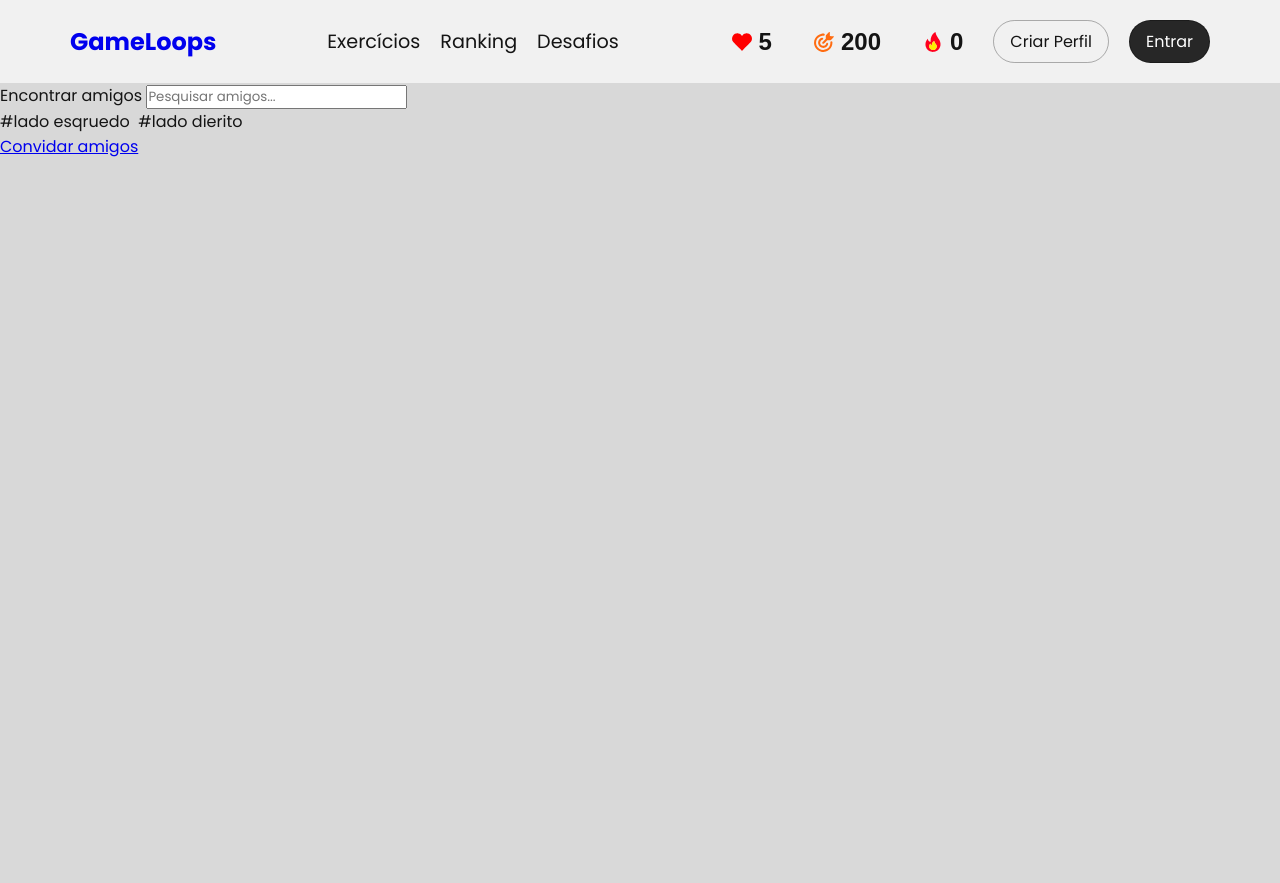
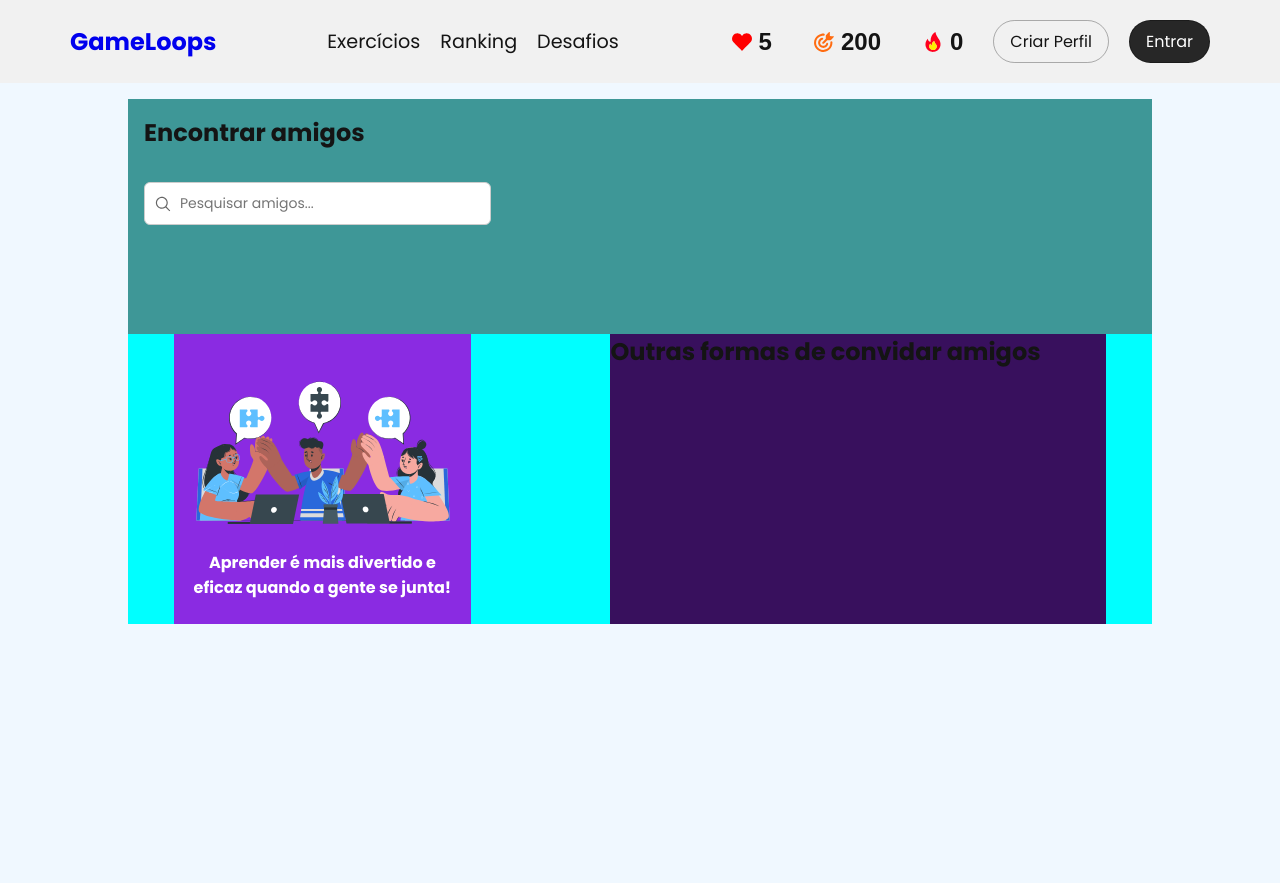
Before and after one commit to marcosantonioh/teste2, a Django app: page /login/perfil/amigos/encontrar in a window 1280 px wide. Before the commit the page ends 157 px from the top, so only its background shows below. Run offline with Django 5.2, Linux system fonts and the light colour scheme; some web fonts are replaced.

Commit message:
work in page encontrar amigos

```diff
--- a/apps/usuarios/templates/usuarios/encontrar_amigos.html
+++ b/apps/usuarios/templates/usuarios/encontrar_amigos.html
@@ -1,25 +1,44 @@
 {% load static %}
 {% include 'navbar.html' %}
 
+<link rel="stylesheet" href="{% static 'style/partials/usuarios/encontrar_amigos.css' %}">
+
 {% block content %}
+
+<div class="container">
+
     <!-- emcima -->
-<div>
-    Encontrar amigos
+    <div class="box1">
+        <h2>Encontrar amigos</h2>
 
+        <div class="search-container">
             <!-- Barra de search (adicionar aqui a implementação da barra) -->
+            <img src="/static/img/lupa.svg" alt="lupa" class="search-icon">
             <input type="text" placeholder="Pesquisar amigos...">
+        </div>
     </div>
 
     <!-- embaixo -->
-<div>
-    #lado esqruedo
+    <div class="box2">
+
+        <div class="left">
+            <img src="/static/img/equipe.svg" alt="equipe" >
+            <h2>Aprender é mais divertido e eficaz quando a gente se junta!</h2>
+        </div>
+
+        <div class="right">
+            <h2>Outras formas de convidar amigos</h2>
+            <div class="right-content">
                 <img src="" alt="">
+                <div class="text">
 
-    #lado dierito
-    <!-- Link para convidar amigos -->
-    <div>
-        <a href="{% url 'usuarios:convidar_amigos' %}">Convidar amigos</a>
+                </div>
             </div>
         </div>
 
+    </div>
+
+</div>
+
+
 {% endblock %}
--- a/static/style/global/global.css
+++ b/static/style/global/global.css
@@ -2,9 +2,9 @@
 
 :root{
     /* Cores principais */
-  --primary-color: #2C3E50;
-  --secondary-color: #3498DB;
-  --accent-color: #E74C3C;
+  --secondary-color: #2C3E50;
+  --azul: #3498DB;
+  --azul_hover: #217cba;
 
   /* Fundo e textos */
   --background-color: #F5F5F5;
@@ -12,9 +12,12 @@
   --muted-text-color: #777777;
 
   /* Estados */
-  --success-color: #2ECC71;
-  --warning-color: #F1C40F;
-  --error-color: #E74C3C;
+  --green: #2ECC71;
+  --green_hover: #17954c;
+  --yellow: #F1C40F;
+  --yellow_hover: #c6a600;
+  --red: #E74C3C;
+  --red_hover: #af3022;
 }
 
 *{
--- a/static/style/partials/exercicios/modulos.css
+++ b/static/style/partials/exercicios/modulos.css
@@ -114,7 +114,7 @@ body {
   display: inline-block;
   padding: 10px 20px;
   /* background-color: #28a745; */
-  background-color: var(--success-color) ;
+  background-color: var(--green);
   color: white;
   border-radius: 4px;
   text-align: center;
@@ -123,5 +123,5 @@ body {
 }
 
 .card-body a:hover {
-  background-color: #218838;
+  background-color: var(--green_hover);
 }
--- /dev/null
+++ b/static/style/partials/usuarios/encontrar_amigos.css
@@ -0,0 +1,93 @@
+@import url("/static/style/partials/usuarios/encontrar_amigos.css");
+
+.container {
+  display: flex;
+  flex-direction: column;
+  align-items: center;
+  justify-content: start;
+  width: 100%;
+  height: 100vh;
+  background-color: aliceblue;
+  padding-top: 1em;
+  box-sizing: border-box;
+
+}
+
+.box1{
+    width: 80%;
+    height: 30%;
+    background-color: rgb(62, 151, 151);
+    padding: 1em;
+    box-sizing: border-box;
+
+}
+
+.search-container {
+    position: relative;
+    width: 100%;
+    max-width: 300px; /* ou o tamanho que quiser */
+    margin-top: 2em;
+}
+
+.search-container input {
+    width: 100%;
+    padding: 10px 10px 10px 35px; /* espaço à esquerda pro ícone */
+    border: 1px solid #ccc;
+    border-radius: 6px;
+    font-size: 14px;
+    outline: none;
+}
+
+.search-icon {
+    position: absolute;
+    left: 10px;
+    top: 50%;
+    transform: translateY(-50%);
+    width: 18px;
+    height: 18px;
+    pointer-events: none;
+    opacity: 0.6;
+}
+
+.box2{
+    display: flex;
+    align-items: center;
+    justify-content: space-around;
+    gap: 5em;
+    width: 80%;
+    height: auto;
+    padding: 0em 1em;
+    background-color: aqua;
+    box-sizing: border-box;
+
+}
+
+.left{
+    padding: 1em;
+    display: flex;
+    flex-direction: column;
+    justify-content: center;
+    align-items: center;
+    width: 30%;
+    height: 100%;
+    background-color: blueviolet;
+    box-sizing: border-box;
+}
+
+.left img{
+    width: 300px;
+    height: auto;
+}
+
+.left h2{
+    color: white;
+    font-size: 1em;
+    margin-bottom: 0.5em;
+    text-align: center;
+}
+
+.right{
+    width: 50%;
+    height: 100%;
+    background-color: rgb(56, 16, 93);
+}
--- a/static/style/partials/usuarios/perfil.css
+++ b/static/style/partials/usuarios/perfil.css
@@ -17,7 +17,7 @@
   align-items: center;
   justify-content: start;
   /* background-color: rgb(51, 51, 101); */
-  background-color:var(--primary-color);
+  background-color:var(--secondary-color);
   margin-top: 5em;
   padding: 20px 0px;
 }
```
Also changed, not shown: apps/exercicios/models.py (+13 -0 lines), static/style/partials/usuarios/amigos.css (+12 -10 lines), apps/exercicios/migrations/0006_exercicio_alternativas_exercicio_explicacao_and_more.py (added), static/img/equipe.svg (added), static/img/lupa.svg (added). Lines whose indentation alone changed are shown as unchanged.
